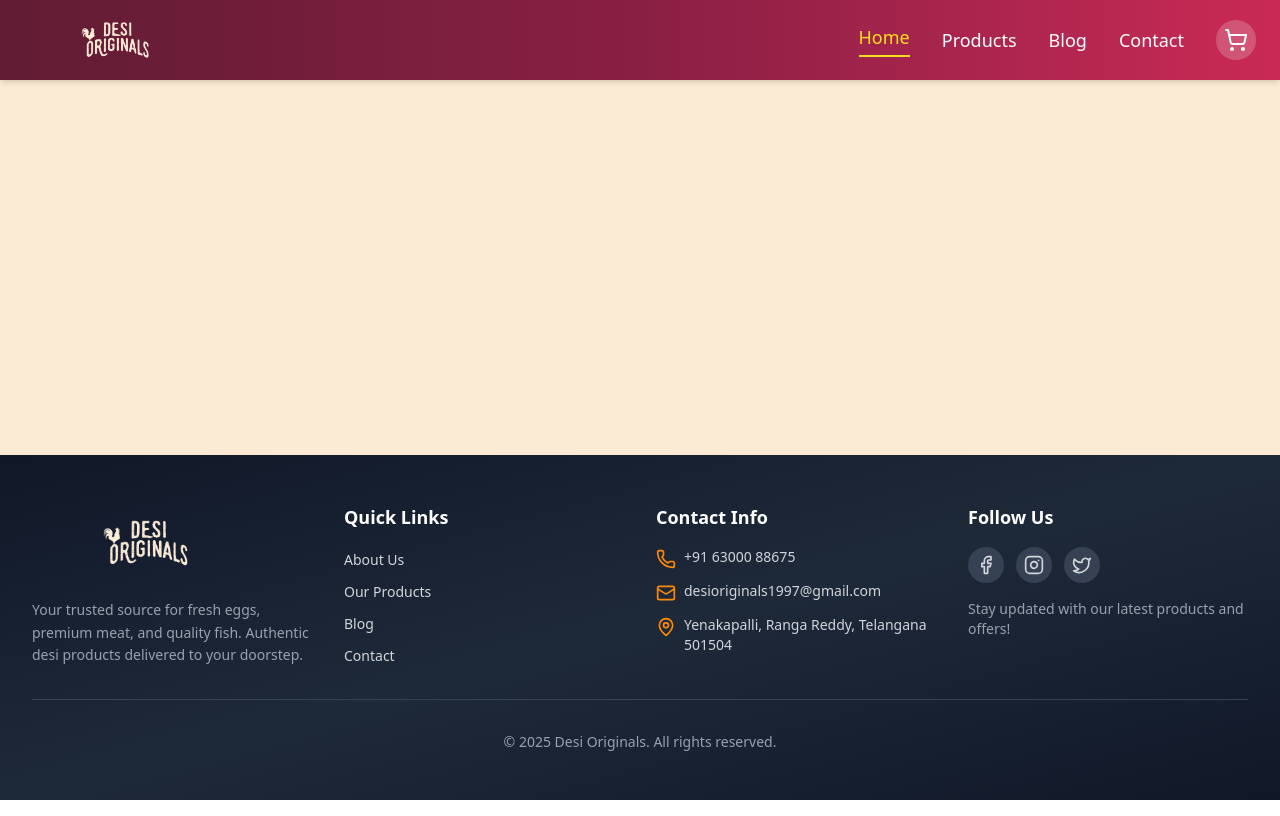
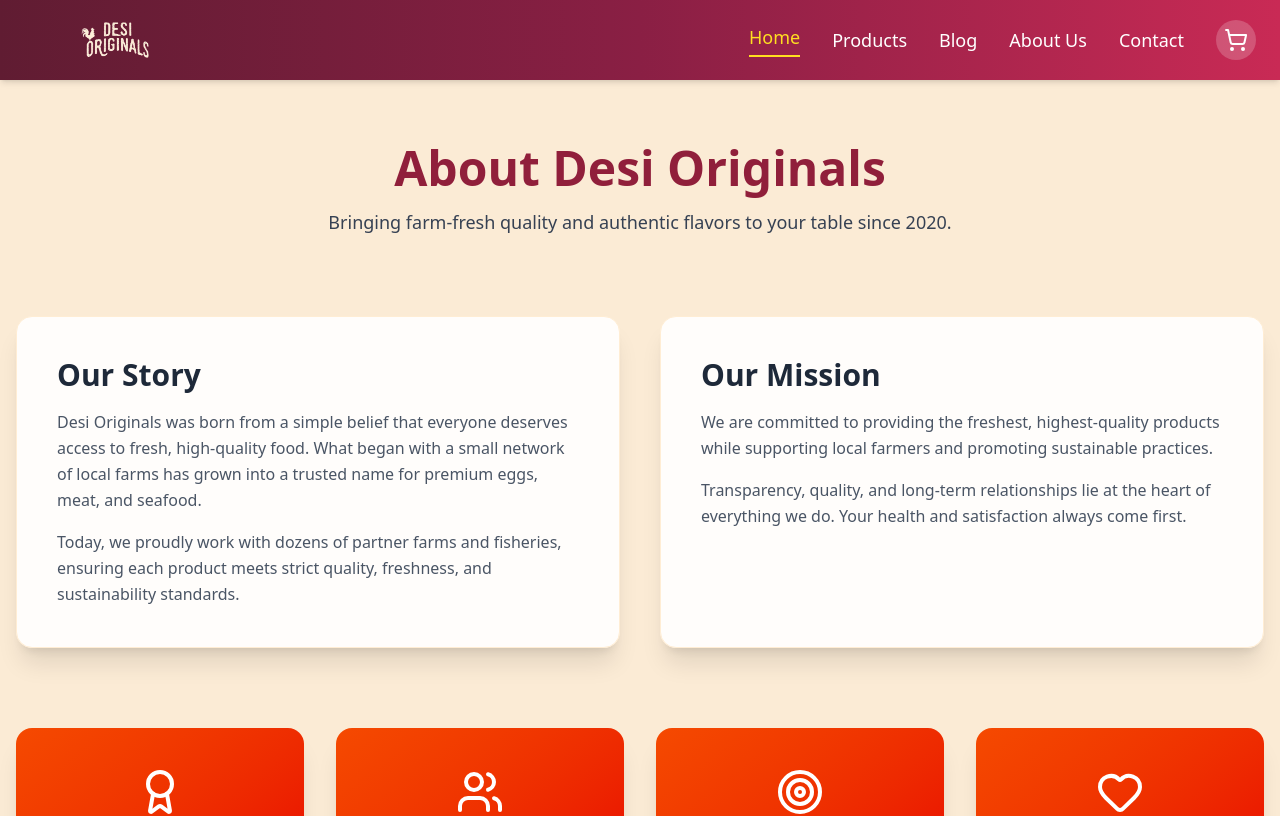
Before and after one commit to SaiRama-Doddi/desi-originals, a React (Vite) app: page /about in a window 1280 px wide. Shown: the top 816 px of the page. Built offline with nearby package versions, Linux system fonts and the light colour scheme.

Commit message:
added navlinks in peoducts page

```diff
--- a/src/App.tsx
+++ b/src/App.tsx
@@ -10,6 +10,8 @@
 import type { CartItem } from "./types/cart";
 import ScrollToTop from "./components/ScrollToTop";
 import Contact from "./components/Contact";
+import ScrollToHash from "./components/ScrollToHash";
+import { About } from "./components/About";
 
 const App: React.FC = () => {
   const [cart, setCart] = useState<CartItem[]>([]);
@@ -40,6 +42,7 @@
   return (
     <Router>
         <ScrollToTop />
+        <ScrollToHash/>
       <div className="min-h-screen flex flex-col">
         <Header
           cartCount={cart.reduce((s, i) => s + i.qty, 0)}
@@ -61,6 +64,8 @@
   }
 />
 
+     <Route path="/about" element={<About/>} />
+
             <Route path="/contact" element={<Contact/>} />
           </Routes>
         </main>
--- a/src/components/About.tsx
+++ b/src/components/About.tsx
@@ -2,7 +2,7 @@
 
 export function About() {
   return (
-    <div className="min-h-screen bg-[#fbebd5] py-16">
+    <div className="min-h-screen bg-[#fbebd5] py-16" id="about">
       <div className="container mx-auto px-4">
         {/* Heading */}
         <div className="text-center mb-20">
--- a/src/components/Header.tsx
+++ b/src/components/Header.tsx
@@ -1,5 +1,6 @@
 import React, { useState } from "react";
 import { ShoppingCart, Menu, X } from "lucide-react";
+import { Link } from "react-router-dom";
 
 interface HeaderProps {
   cartCount: number;
@@ -10,12 +11,14 @@
   const [menuOpen, setMenuOpen] = useState(false);
   const [activeLink, setActiveLink] = useState("Home");
 
-  const links = [
-    { name: "Home", href: "#home" },
-    { name: "Products", href: "#products" },
-    { name: "Blog", href: "#blog" },
-    { name: "Contact", href: "#contact" },
-  ];
+const links = [
+  { name: "Home", href: "/" },
+  { name: "Products", href: "/#products" }, // optional if sections on homepage
+  { name: "Blog", href: "/blog" },
+  {name: "About Us", href: "/about" },
+  { name: "Contact", href: "/contact" },
+];
+
 
   const handleLinkClick = (name: string) => {
     setActiveLink(name);
@@ -44,9 +47,9 @@
         {/* DESKTOP NAV */}
         <nav className="hidden md:flex items-center gap-8">
           {links.map((link) => (
-            <a
+            <Link
               key={link.name}
-              href={link.href}
+              to={link.href}
               onClick={() => handleLinkClick(link.name)}
               className={`text-lg font-medium ${
                 activeLink === link.name
@@ -55,7 +58,7 @@
               }`}
             >
               {link.name}
-            </a>
+            </Link>
           ))}
 
           {/* CART BUTTON */}
@@ -102,16 +105,16 @@
       {menuOpen && (
         <div className="md:hidden bg-white text-black px-4 py-3 space-y-3 shadow-inner">
           {links.map((link) => (
-            <a
+            <Link
               key={link.name}
-              href={link.href}
+              to={link.href}
               onClick={() => handleLinkClick(link.name)}
               className={`block text-lg font-medium ${
                 activeLink === link.name ? "text-[#c92a55] font-semibold" : ""
               }`}
             >
               {link.name}
-            </a>
+            </Link>
           ))}
         </div>
       )}
--- /dev/null
+++ b/src/components/ScrollToHash.tsx
@@ -0,0 +1,24 @@
+import { useEffect } from "react";
+import { useLocation } from "react-router-dom";
+
+const ScrollToHash = () => {
+  const { hash } = useLocation();
+
+  useEffect(() => {
+    if (hash) {
+      const el = document.querySelector(hash);
+      if (el) {
+        setTimeout(() => {
+          el.scrollIntoView({
+            behavior: "smooth",
+            block: "start"
+          });
+        }, 50);
+      }
+    }
+  }, [hash]);
+
+  return null;
+};
+
+export default ScrollToHash;
```
